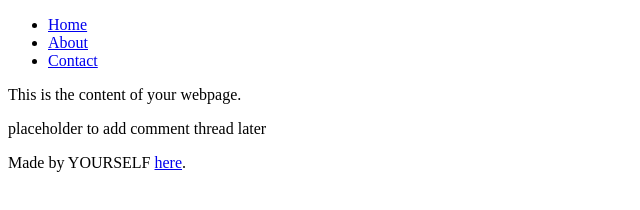
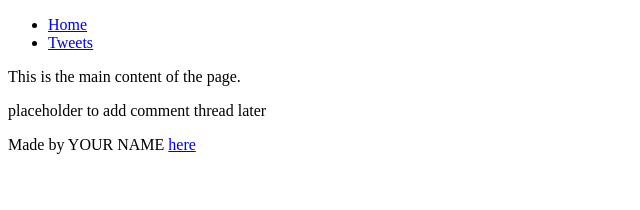
Before and after one commit to phoebestanley/My_First_Portfolio, a plain HTML site: page html_basic/tweets.html in a window 1280 px wide. Shown: the whole page, without its empty margins (0-640 px from the left). Drawn offline with Linux system fonts and the light colour scheme.

Commit message:
Update tweets.html

```diff
--- a/html_basic/tweets.html
+++ b/html_basic/tweets.html
@@ -1,27 +1,31 @@
 <!DOCTYPE html>
-<html>
+<html lang="en">
 <head>
-    <title>Your Webpage Title</title>
+    <meta charset="UTF-8">
+    <meta name="viewport" content="width=device-width, initial-scale=1.0">
+    <title>Your Website</title>
 </head>
 <body>
     <header>
         <ul>
             <li><a href="index.html">Home</a></li>
-            <li><a href="about.html">About</a></li>
-            <li><a href="contact.html">Contact</a></li>
+            <li><a href="tweets.html">Tweets</a></li>
+            <!-- Add more links here for other pages as needed -->
         </ul>
     </header>
+
     <main>
         <article>
-            <!-- Content of your webpage: texts, links, images, tweets. -->
-            <p>This is the content of your webpage.</p>
+            <!-- Content of your webpage (texts, links, images, tweets) goes here -->
+            <p>This is the main content of the page.</p>
         </article>
         <aside>
             <p>placeholder to add comment thread later</p>
         </aside>
     </main>
+
     <footer>
-        <p>Made by YOURSELF <a href="your_profile_link" target="_blank">here</a>.</p>
+        <p>Made by YOUR NAME <a href="ANY LINK" target="_blank">here</a></p>
     </footer>
 </body>
 </html>
```
